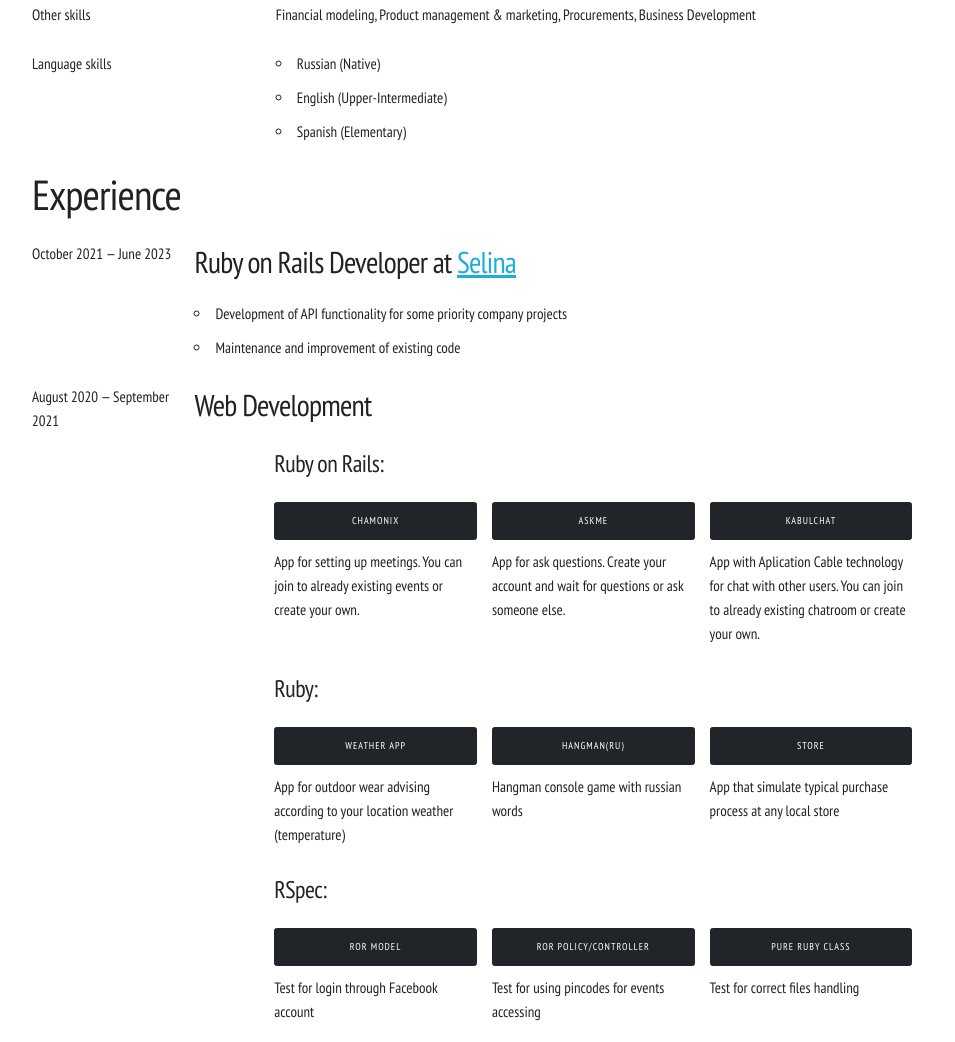
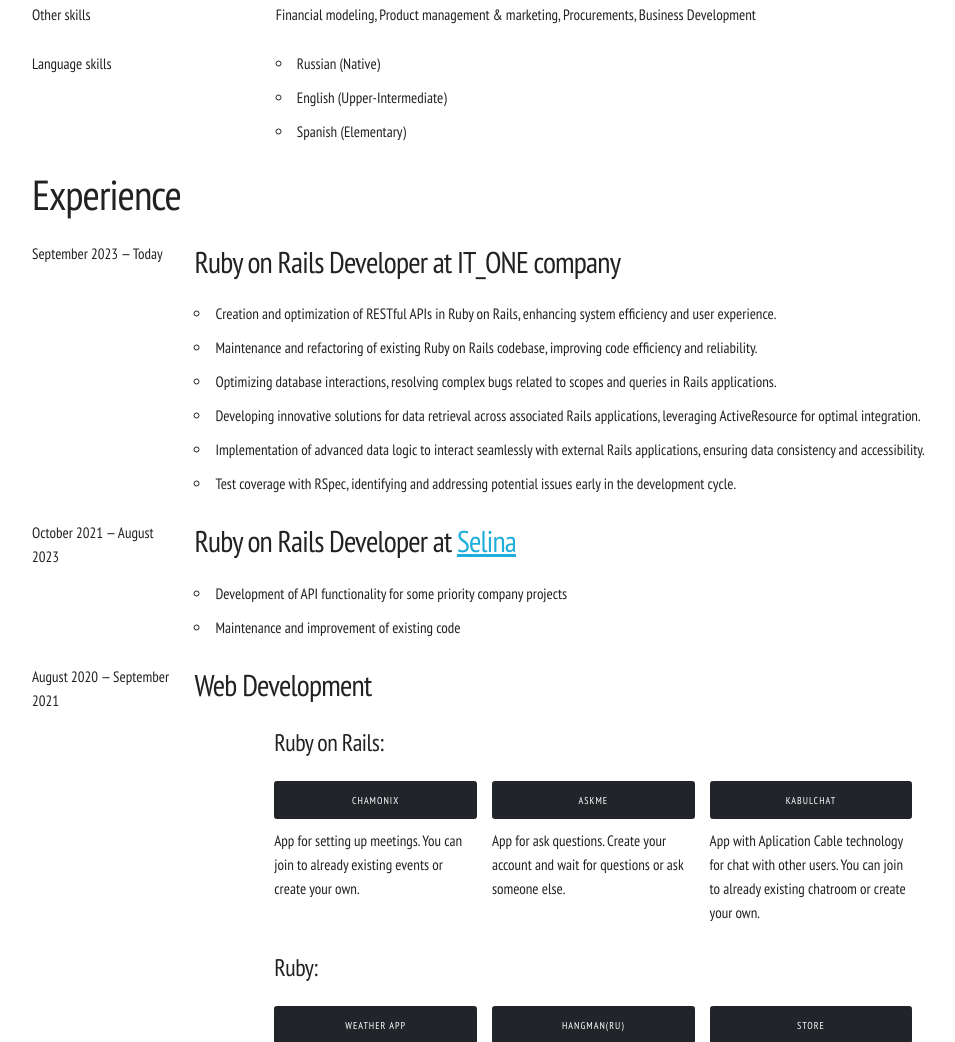
Before and after one commit to Alejaldo/cv, a plain HTML site: page index.html in a window 1280 px wide. Shown: the part 2319-3361 px from the top of the page, without its empty margins (128-1083 px from the left). Drawn offline with nearby package versions, Linux system fonts and the light colour scheme.

Commit message:
Add new row for new project

```diff
--- a/index.html
+++ b/index.html
@@ -137,7 +137,6 @@
             </div>
             <div>
               Front-end is very important part of any web app because customers interact with app through web pages.
-
             </div>
           </li>
           <li>
@@ -292,7 +291,23 @@
     <h2>Experience</h2>
     <div class="row">
       <div class="col-2">
-        <p>October 2021 — June 2023</p>
+        <p>September 2023 — Today</p>
+      </div>
+      <div class="col-10">
+        <h4>Ruby on Rails Developer at IT_ONE company</h4>
+        <ul>
+          <li>Creation and optimization of RESTful APIs in Ruby on Rails, enhancing system efficiency and user experience.</li>
+          <li>Maintenance and refactoring of existing Ruby on Rails codebase, improving code efficiency and reliability.</li>
+          <li>Optimizing database interactions, resolving complex bugs related to scopes and queries in Rails applications.</li>
+          <li>Developing innovative solutions for data retrieval across associated Rails applications, leveraging ActiveResource for optimal integration.</li>
+          <li>Implementation of advanced data logic to interact seamlessly with external Rails applications, ensuring data consistency and accessibility.</li>
+          <li>Test coverage with RSpec, identifying and addressing potential issues early in the development cycle.</li>
+        </ul>
+      </div>
+    </div>
+    <div class="row">
+      <div class="col-2">
+        <p>October 2021 — August 2023</p>
       </div>
       <div class="col-10">
         <h4>Ruby on Rails Developer at <a href="https://www.selina.com/" target="_blank">Selina</a></h4>
```
